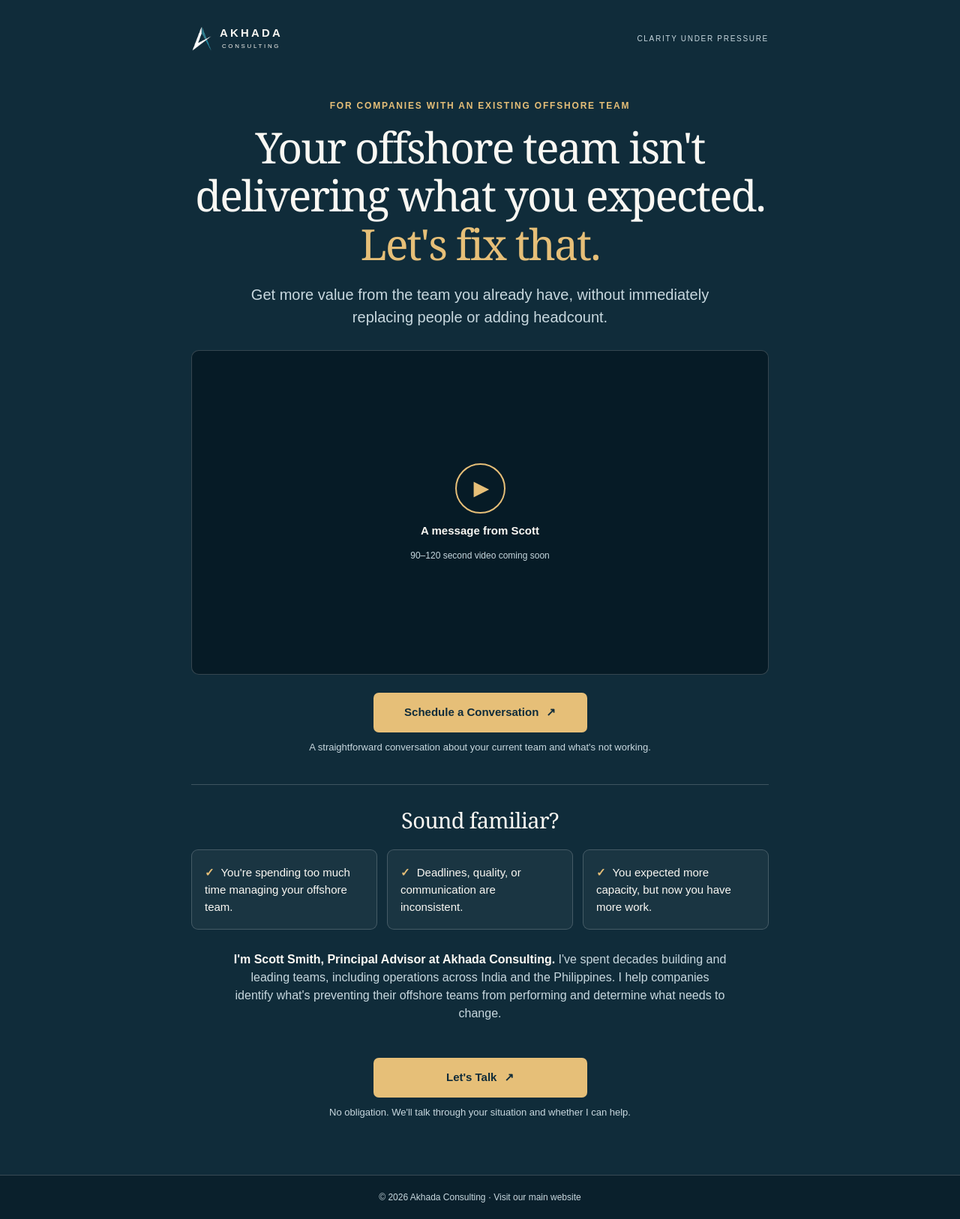
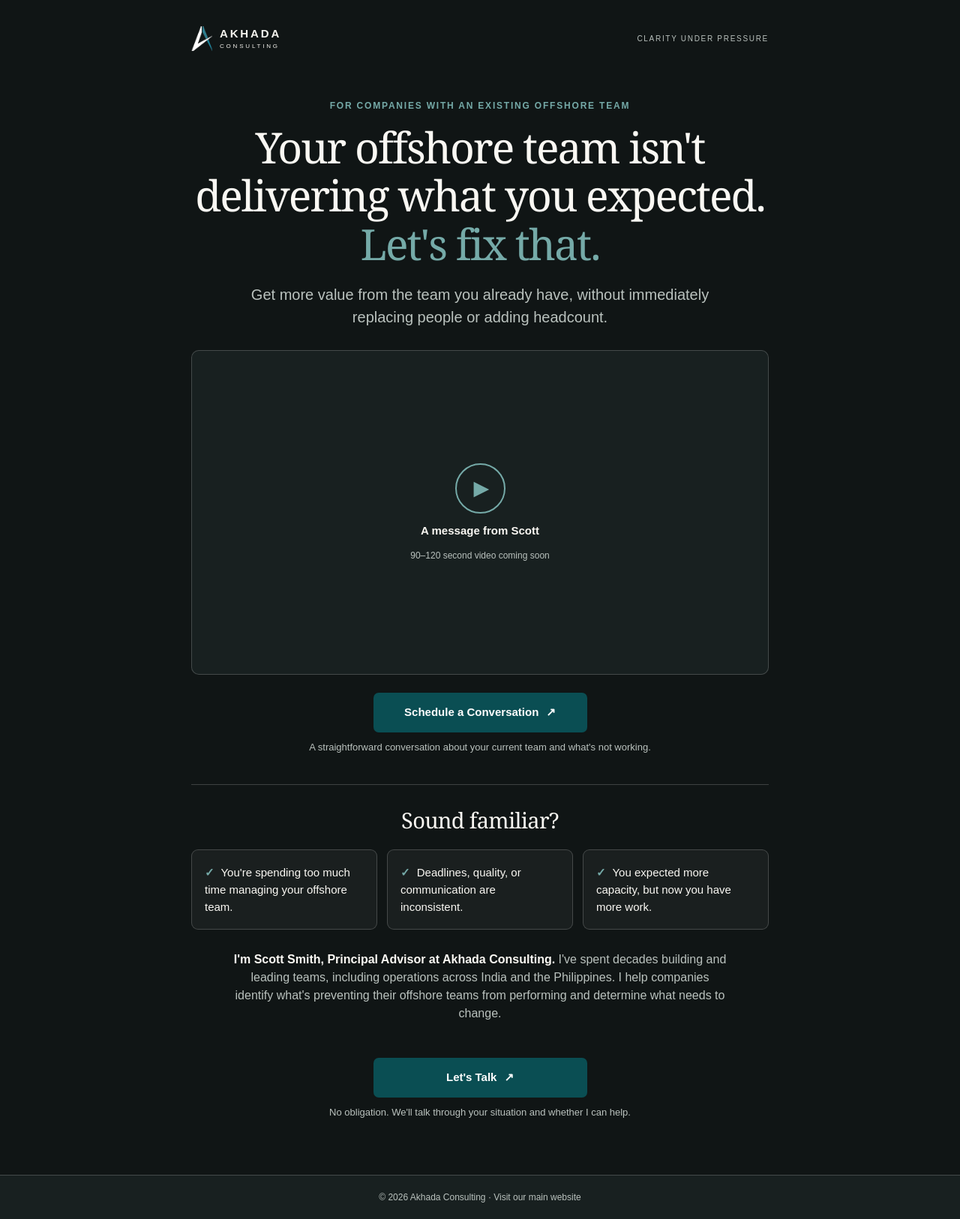
Before and after one commit to sasmithconsult/akhadaconsulting.com, a Next.js app: page /offshore in a window 1280 px wide. Shown: the whole page at 75% size. Built offline with nearby package versions, Linux system fonts and the light colour scheme.

Commit message:
Match offshore page with site branding

```diff
--- a/app/offshore/page.module.css
+++ b/app/offshore/page.module.css
@@ -1,5 +1,11 @@
-.page{--bg:#102c3a;--gold:#e6bf78;--muted:#c8d8df;--line:rgba(255,255,255,.19);min-height:100vh;background:var(--bg);color:#faf8f3;font-family:Arial,Helvetica,sans-serif;line-height:1.5;text-align:center}
+.page{--bg:#101515;--gold:#75aaa8;--muted:#bac2be;--line:rgba(255,255,255,.19);min-height:100vh;background:var(--bg);color:#faf8f3;font-family:Arial,Helvetica,sans-serif;line-height:1.5;text-align:center}
 .page *{box-sizing:border-box}
+.page h1,.page h2{font-family:Georgia,"Times New Roman",serif;font-weight:400}
+.masthead :global(.brand){display:inline-flex;gap:10px;align-items:center;color:#f4f3ee;text-decoration:none}
+.masthead :global(.brand-mark){display:inline-flex;align-items:center}
+.masthead :global(.brand-mark img){display:block;width:34px;height:40px;object-fit:contain}
+.masthead :global(.brand-wordmark){font-size:15px;font-weight:700;letter-spacing:.19em;line-height:1.15;text-align:left}
+.masthead :global(.brand-wordmark small){display:block;font-size:8px;letter-spacing:.35em;font-weight:400}
 .header,.main{width:min(calc(100% - 40px),770px);margin:0 auto}
 .header{padding-top:27px}
 .masthead{display:flex;justify-content:space-between;align-items:center;gap:16px}
@@ -10,11 +16,11 @@
 .main h1{font-size:clamp(34px,6vw,57px);line-height:1.13;letter-spacing:-.035em;margin:0 auto 21px;max-width:770px;color:#faf8f3}
 .accent{color:var(--gold)}
 .subhead{color:var(--muted);font-size:clamp(16px,2.3vw,20px);max-width:665px;margin:0 auto 29px}
-.video{width:100%;aspect-ratio:16/9;background:#061b26;border:1px solid var(--line);border-radius:10px;display:flex;flex-direction:column;justify-content:center;align-items:center;gap:12px;overflow:hidden}
+.video{width:100%;aspect-ratio:16/9;background:#182020;border:1px solid var(--line);border-radius:10px;display:flex;flex-direction:column;justify-content:center;align-items:center;gap:12px;overflow:hidden}
 .play{border:2px solid var(--gold);border-radius:100%;width:67px;height:67px;display:grid;place-items:center;color:var(--gold);font-size:27px;padding-left:4px}
 .video strong{font-size:15px}.video small{color:var(--muted);font-size:12px}
-.button{display:inline-flex;align-items:center;justify-content:center;gap:10px;margin-top:24px;min-width:285px;padding:15px 25px;border-radius:7px;background:var(--gold);color:#102c3a;font-size:15px;text-decoration:none;font-weight:800;transition:background .15s ease,transform .15s ease}
-.button:hover{background:#f3d5a3;transform:translateY(-1px)}
+.button{display:inline-flex;align-items:center;justify-content:center;gap:10px;margin-top:24px;min-width:285px;padding:15px 25px;border-radius:7px;background:#0a4e53;color:#fff;font-size:15px;text-decoration:none;font-weight:800;transition:background .15s ease,transform .15s ease}
+.button:hover{background:#12666b;transform:translateY(-1px)}
 .page a:focus-visible{outline:3px solid #fff;outline-offset:4px}
 .note{color:var(--muted);font-size:13px;margin:10px auto 0;max-width:480px}
 .rule{height:1px;background:var(--line);margin:40px 0 29px}
@@ -25,7 +31,7 @@
 .about{max-width:665px;margin:28px auto 0;color:var(--muted);font-size:16px}
 .about strong{color:#faf8f3}
 .bottom{margin-top:23px}
-.footer{border-top:1px solid var(--line);background:#0a202c;padding:20px;color:var(--muted);font-size:12px}
+.footer{border-top:1px solid var(--line);background:#182020;padding:20px;color:var(--muted);font-size:12px}
 .footer a{color:inherit;text-decoration:none}.footer a:hover{text-decoration:underline}
 @media(max-width:620px){.header,.main{width:min(calc(100% - 34px),770px)}.header{padding-top:22px}.tagline{display:none}.main{padding-top:44px;padding-bottom:52px}.issues{grid-template-columns:1fr}.issue{padding:14px 16px}.button{width:100%;min-width:0}.rule{margin:32px 0 26px}.video{border-radius:7px}}
 @media(prefers-reduced-motion:reduce){.button{transition:none}}
```
